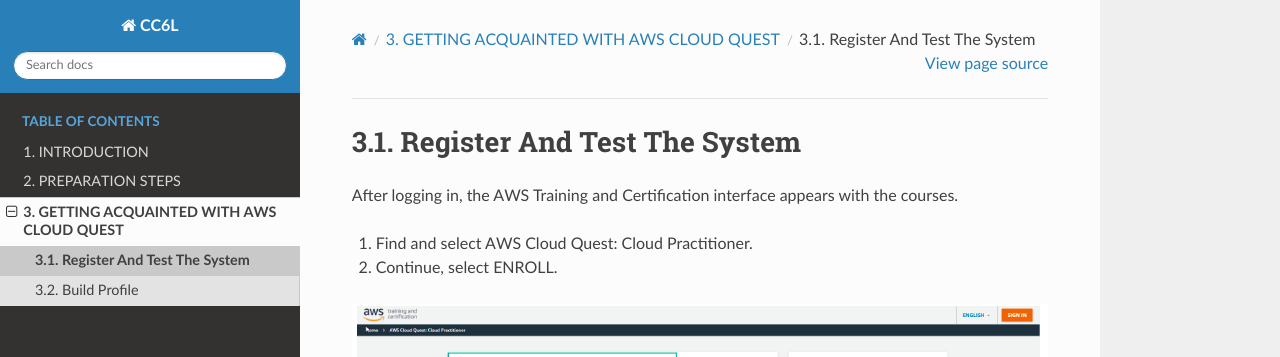
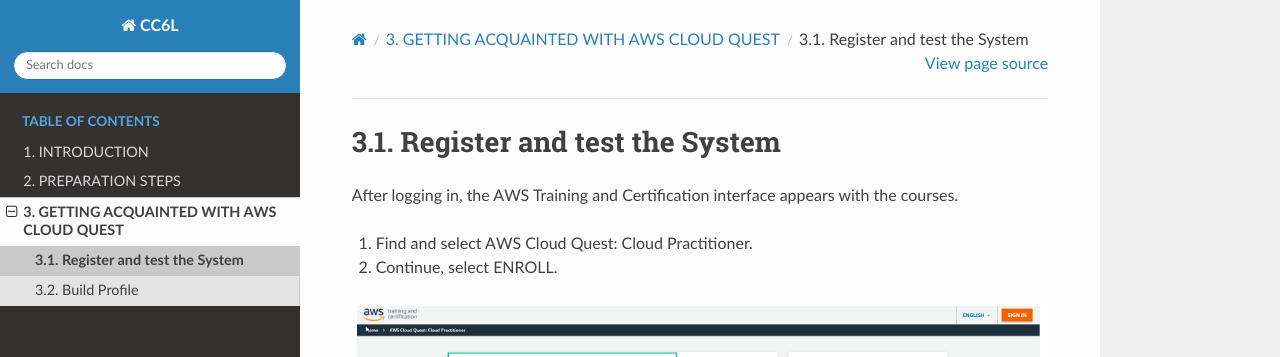
Before and after one commit to jambybrillo/aws_partitioner, a Sphinx documentation site: the page built from docs/source/register_and_test_the_system.rst, in a window 1280 px wide and 900 px high. Shown: the top 357 px of the window. Built offline with Sphinx 7.4.7 and the Read the Docs theme 3.1.0, drawn with Linux system fonts in a browser that asks for light colours.

```diff
--- a/docs/source/register_and_test_the_system.rst
+++ b/docs/source/register_and_test_the_system.rst
@@ -1,4 +1,4 @@
-Register And Test The System
+Register and test the System
 =======================================
 
 
```
